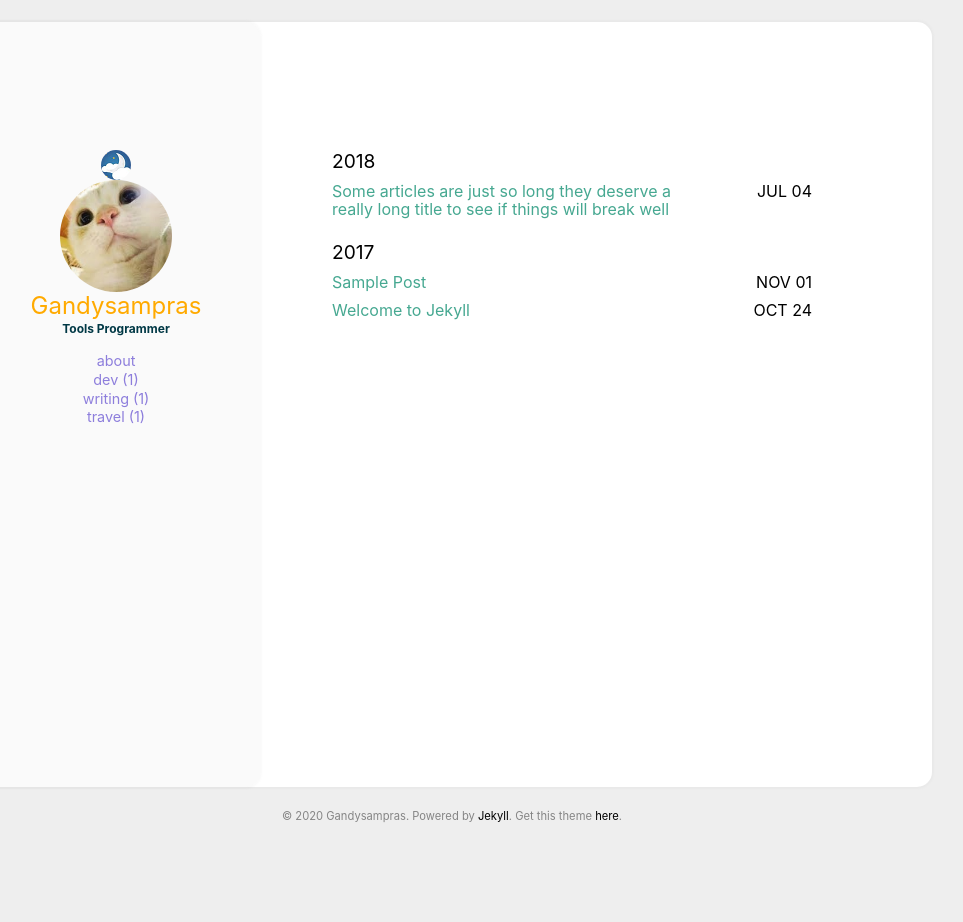
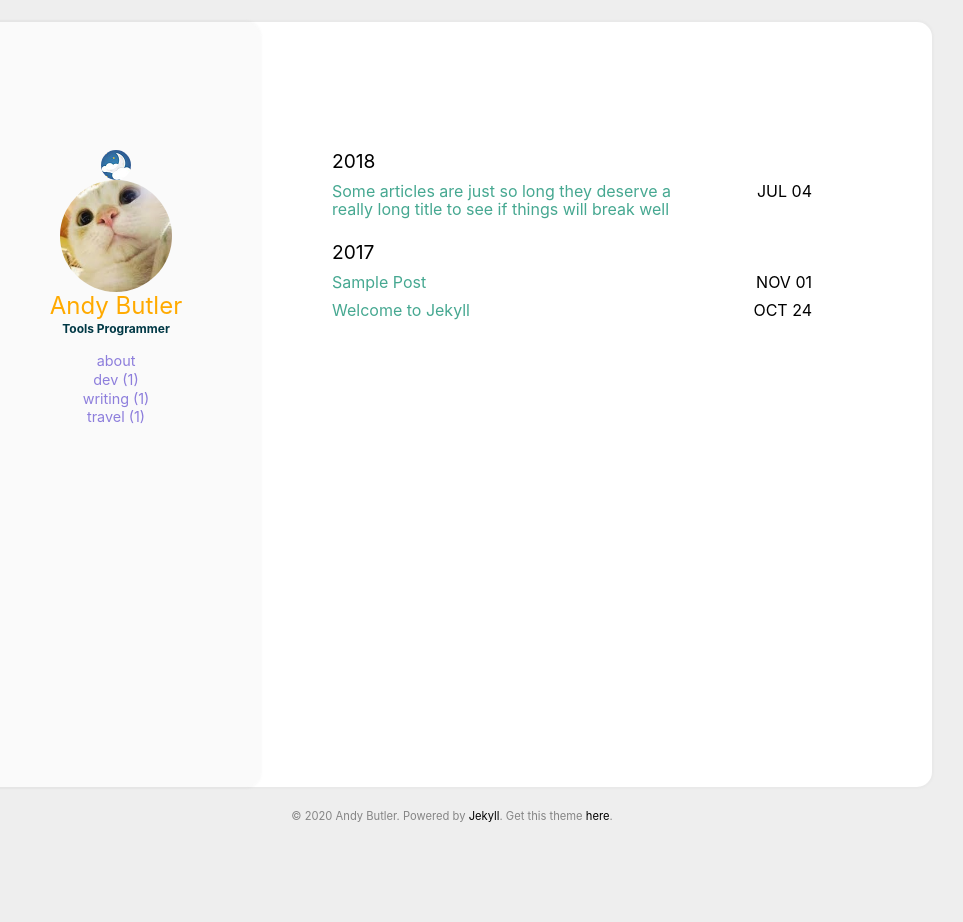
Before and after one commit to Gandysampras/Gandysampras.github.io, a Jekyll site: the page built from index.html, in a window 1280 px wide. Shown: the whole page, without its empty margins (188-1151 px from the left). Built offline with Jekyll 4.4.1, drawn with Linux system fonts in a browser that asks for light colours.

Commit message:
Update _config.yml
change name.

```diff
--- a/_config.yml
+++ b/_config.yml
@@ -16,7 +16,7 @@ google_analytics: #UA—XXXXXXXX-X
 disqus_shortname: #disqus shortname
 
 user:
-  name: Gandysampras
+  name: Andy Butler
   pic: /assets/img/cat.jpg
   picAlt: "catbook"
   job: Tools Programmer
```
